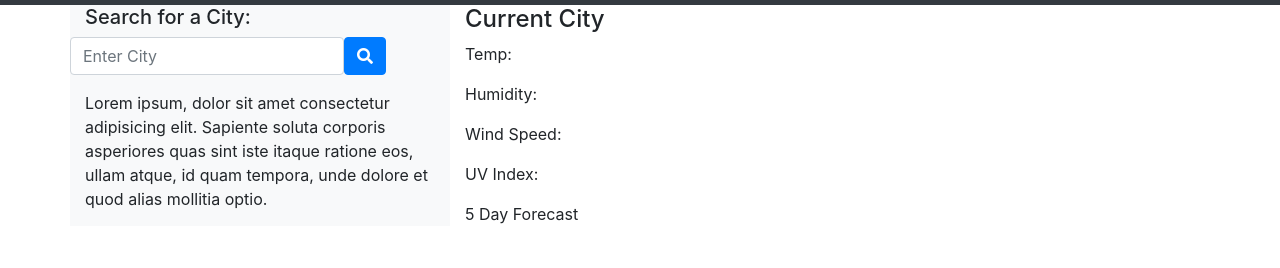
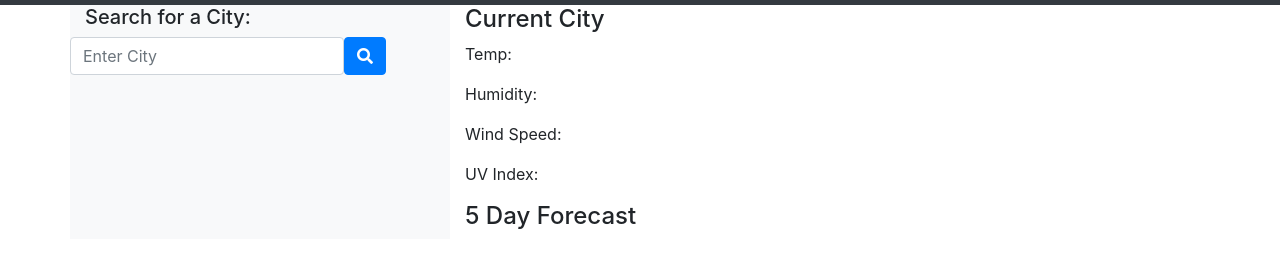
Before and after one commit to bhayes11/weather-dashboard, a plain HTML site: page index.html in a window 1280 px wide. Shown: the part 66-334 px from the top of the page. Drawn offline with nearby package versions, Linux system fonts and the light colour scheme.

Commit message:
updated version

```diff
--- a/assets/script.js
+++ b/assets/script.js
@@ -5,7 +5,7 @@ $(document).ready(function () {
   //function cityForecast(city) {
   var apiKey = "63de61e390b4a0f5e75ff9df058d248b";
   var queryURL =
-    "https://api.openweathermap.org/data/2.5/weather?q=Atlanta" +
+    "https://api.openweathermap.org/data/2.5/weather?q=" +
     city +
     "&appid=" +
     apiKey;
--- a/index.html
+++ b/index.html
@@ -47,12 +47,7 @@
             </form>
           </div>
           <div class="row">
-            <div class="col-sm-12 weather-btn">
-              Lorem ipsum, dolor sit amet consectetur adipisicing elit. Sapiente
-              soluta corporis asperiores quas sint iste itaque ratione eos,
-              ullam atque, id quam tempora, unde dolore et quod alias mollitia
-              optio.
-            </div>
+            <div class="col-sm-12 weather-btn"></div>
           </div>
         </div>
         <div class="col-sm-8">
@@ -66,7 +61,7 @@
             </div>
           </div>
           <div class="row">
-            <div class="col-sm-12">5 Day Forecast</div>
+            <div class="col-sm-12"><h4>5 Day Forecast</h4></div>
           </div>
         </div>
       </div>
```
